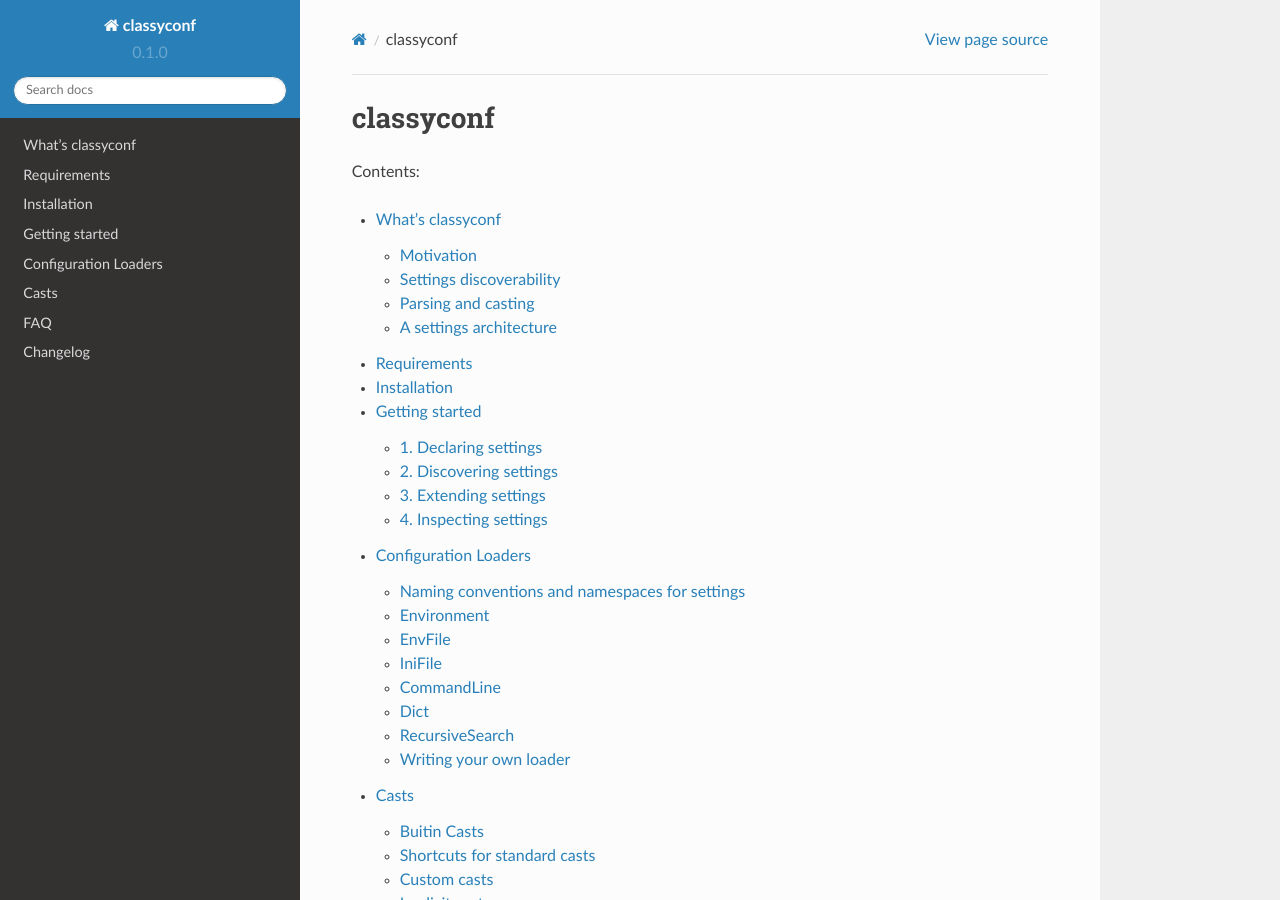
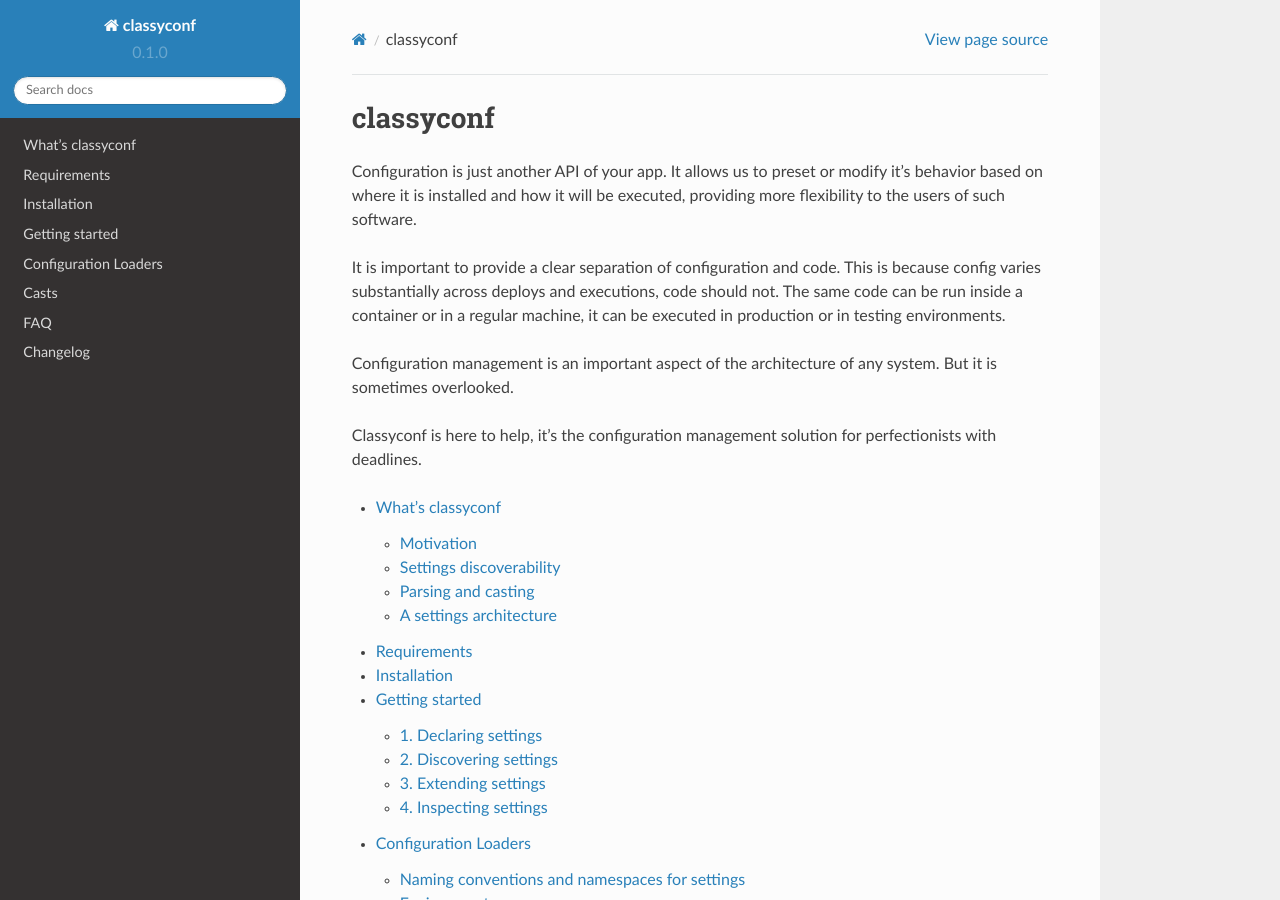
Before and after one commit to hernantz/classyconf, a Sphinx documentation site: the page built from docs/source/index.rst, in a window 1280 px wide and 900 px high. Built offline with Sphinx 7.4.7 and the Read the Docs theme 2.0.0, drawn with Linux system fonts in a browser that asks for light colours.

Commit message:
Better intro in docs

```diff
--- a/docs/source/index.rst
+++ b/docs/source/index.rst
@@ -6,7 +6,20 @@
 classyconf
 ==========
 
-Contents:
+Configuration is just another API of your app. It allows us to preset or
+modify it's behavior based on where it is installed and how it will be
+executed, providing more flexibility to the users of such software.
+
+It is important to provide a clear separation of configuration and code. This
+is because config varies substantially across deploys and executions, code
+should not. The same code can be run inside a container or in a regular
+machine, it can be executed in production or in testing environments.
+
+Configuration management is an important aspect of the architecture of any
+system. But it is sometimes overlooked.
+
+Classyconf is here to help, it's the configuration management solution for
+perfectionists with deadlines.
 
 .. toctree::
    :maxdepth: 2
```
